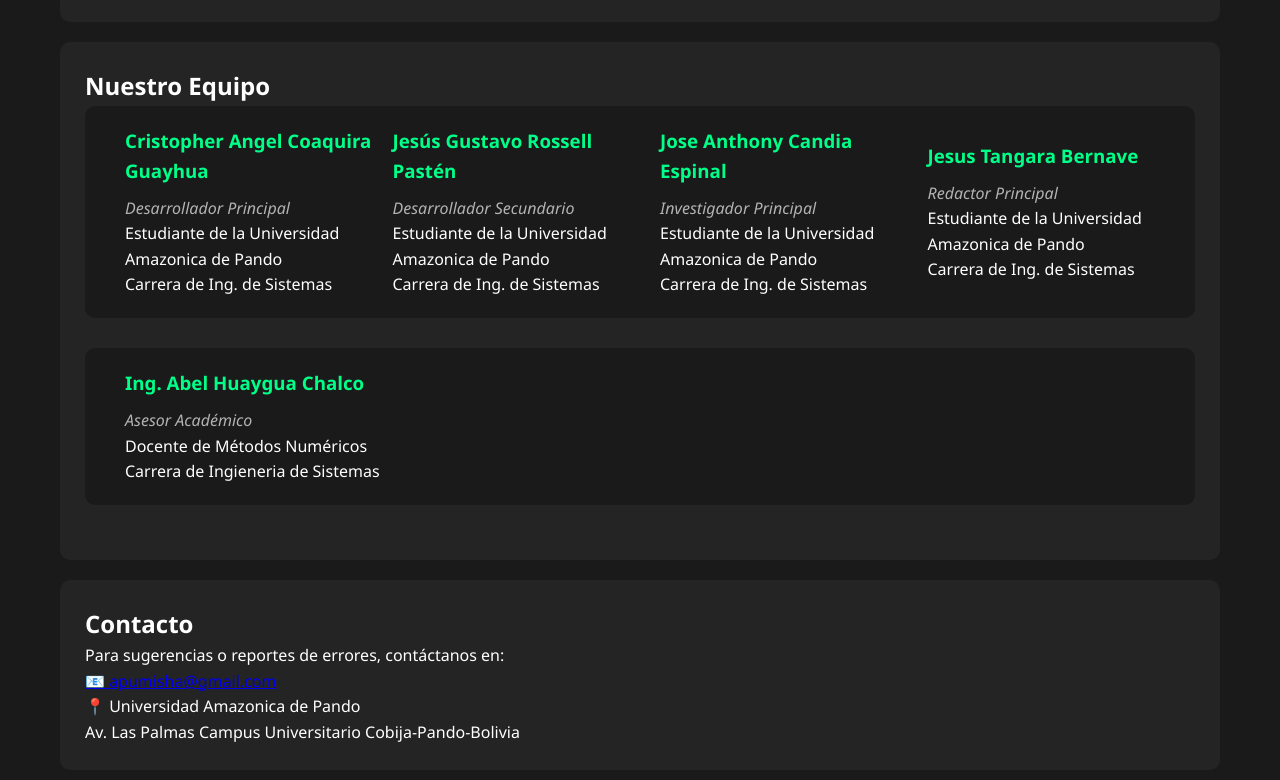
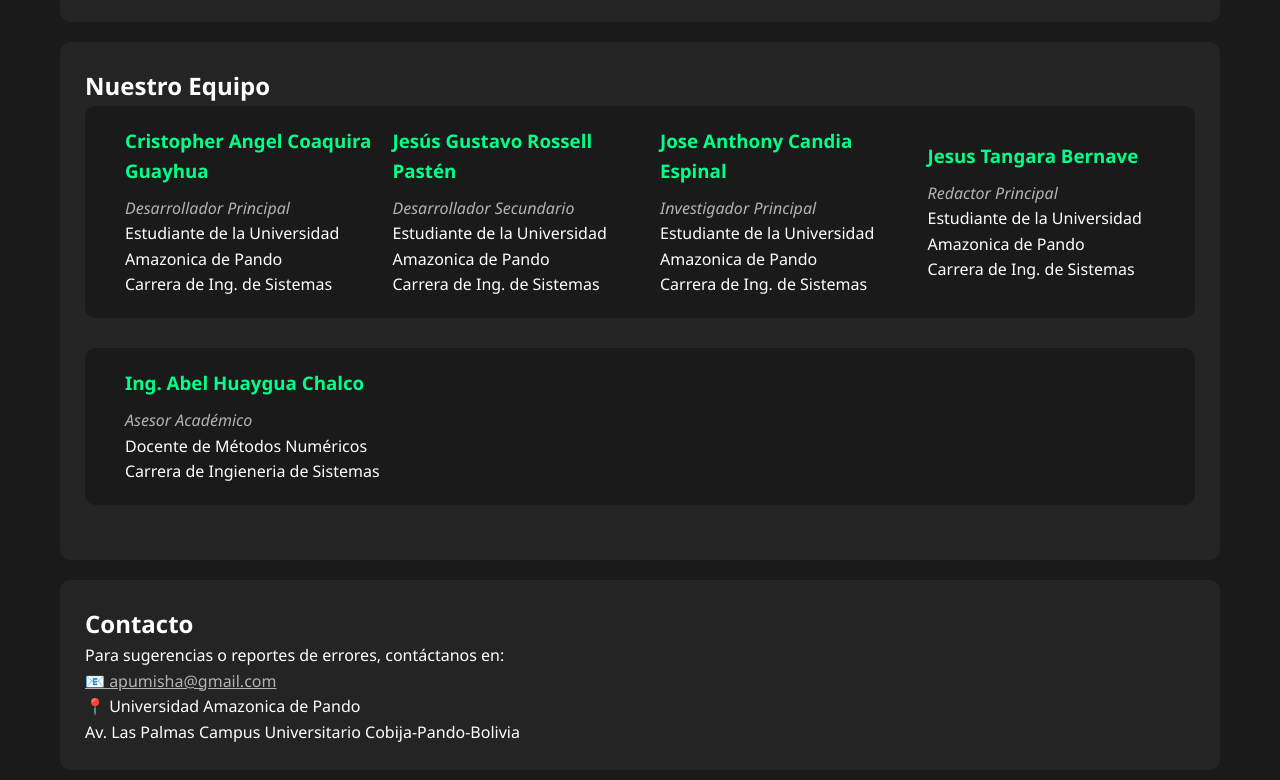
Before and after one commit to Arcangel019/Metodos-numericos-proyecto, a plain HTML site: page Intento 2/about.html in a window 1280 px wide. Shown: the part 444-1224 px from the top of the page. Drawn offline with Linux system fonts and the light colour scheme.

Commit message:
Update style.css
Modificacion para el mailto

```diff
--- a/Intento 2/style.css
+++ b/Intento 2/style.css
@@ -275,6 +275,10 @@ tr:hover {
     margin-bottom: 20px;
 }
 
+.team-section a {
+	color: var(--text-secondary);
+}
+
 .section-info {
     margin-left: 20px;
 }
```
